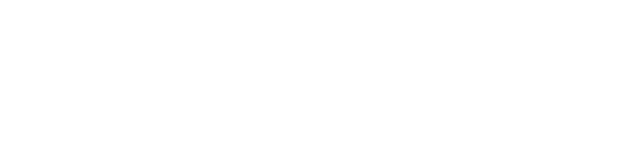
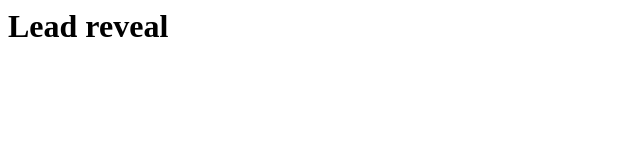
Before and after one commit to ftofoli-lettrlabs/ftofoli-lettrlabs.github.io, a plain HTML site: page index.html in a window 1280 px wide. Shown: the whole page, without its empty margins (0-640 px from the left). Drawn offline with Linux system fonts and the light colour scheme.

Commit message:
Update index.html

```diff
--- a/index.html
+++ b/index.html
@@ -1,4 +1,6 @@
 <html>
   <head></head>
-  <body></body>
+  <body>
+    <h1>Lead reveal</h1>
+  </body>
 </html>
```
